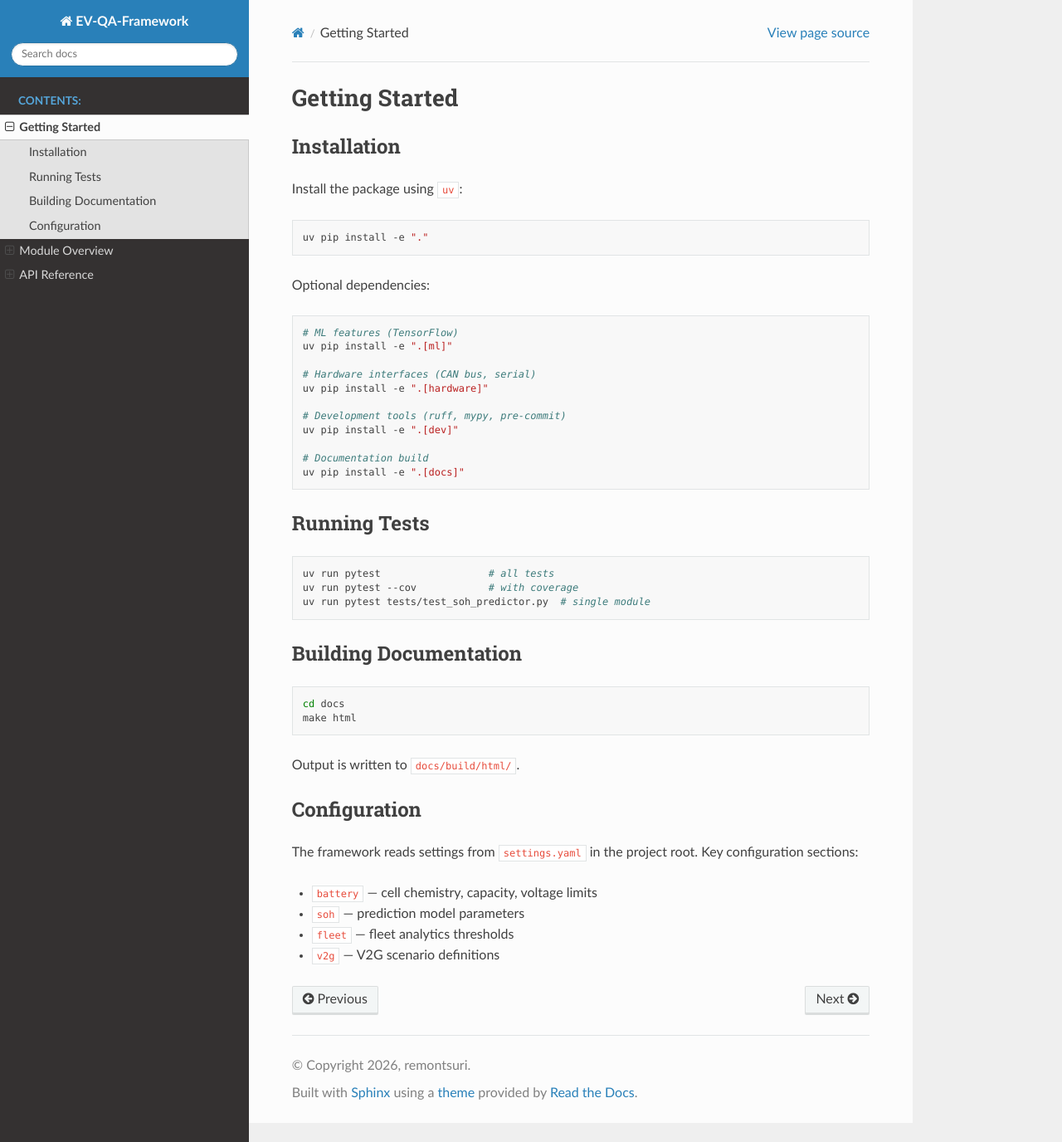
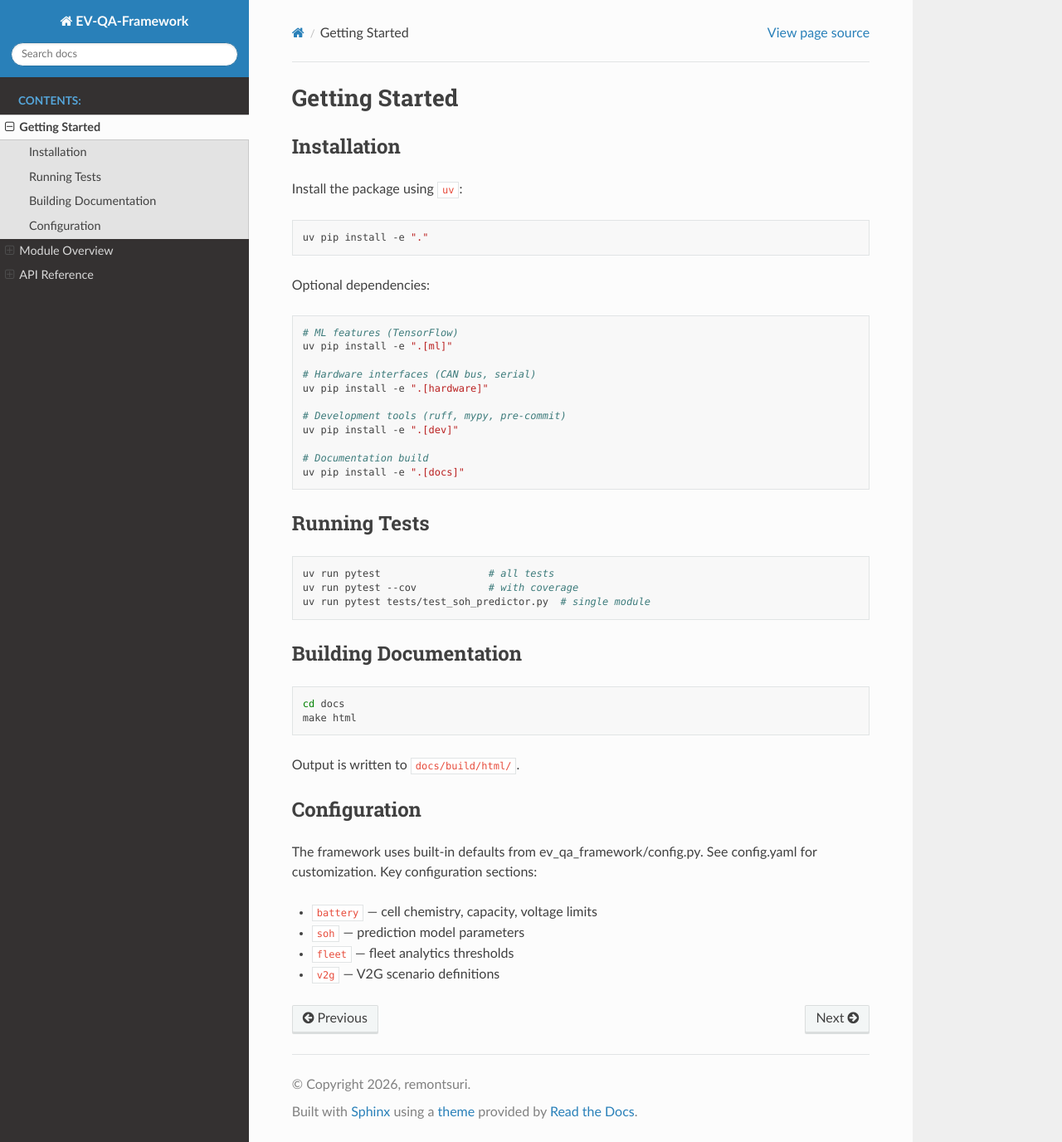
Before and after one commit to remontsuri/EV-QA-Framework, a Sphinx documentation site: the page built from docs/source/getting_started.rst, in a window 1280 px wide and 1376 px high. Shown: the whole window at 83% size. Built offline with Sphinx 7.4.7 and the Read the Docs theme 3.1.0, drawn with Linux system fonts in a browser that asks for light colours; pages that are not in the unit, such as notebooks, are missing from menus.

Commit message:
fix: remaining roast items — README 130C, settings.yaml ref, demo English

```diff
--- a/docs/source/getting_started.rst
+++ b/docs/source/getting_started.rst
@@ -48,7 +48,7 @@ Output is written to ``docs/build/html/``.
 Configuration
 -------------
 
-The framework reads settings from ``settings.yaml`` in the project root.
+The framework uses built-in defaults from ev_qa_framework/config.py. See config.yaml for customization.
 Key configuration sections:
 
 - ``battery`` — cell chemistry, capacity, voltage limits
```
Also changed, not shown: README.md (+1 -1 lines), 1 other file.
